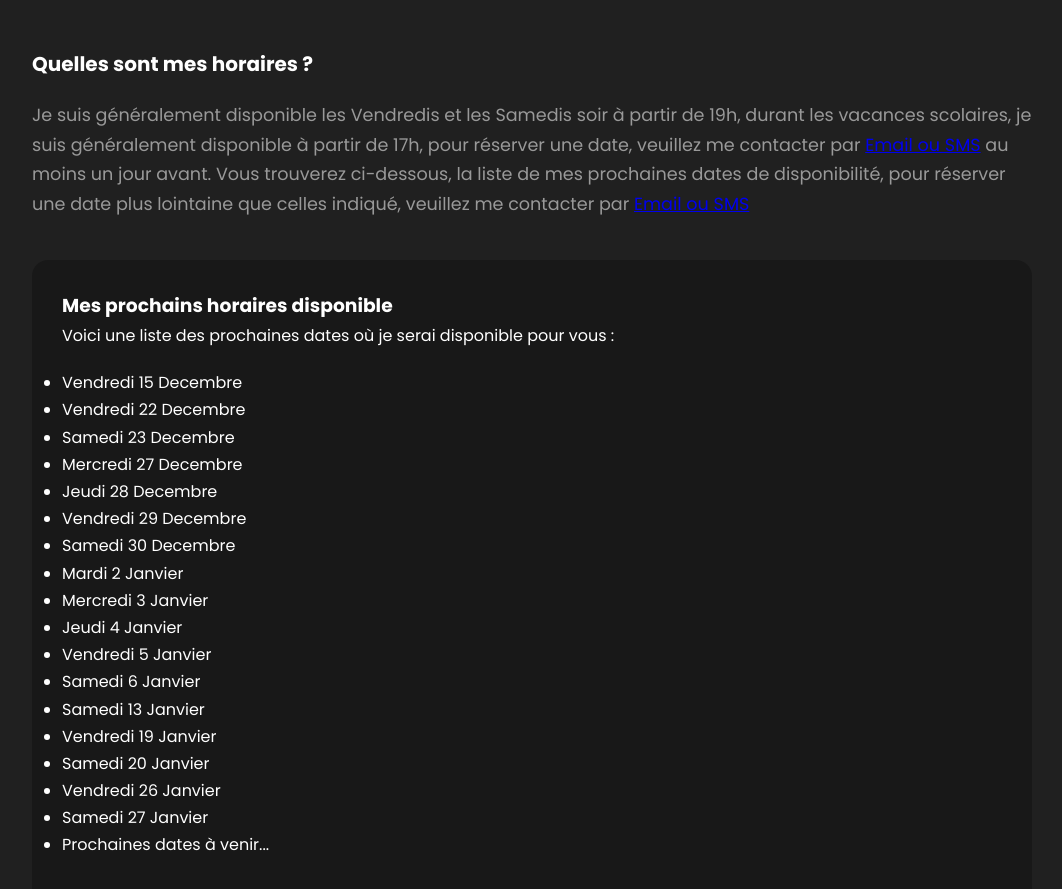
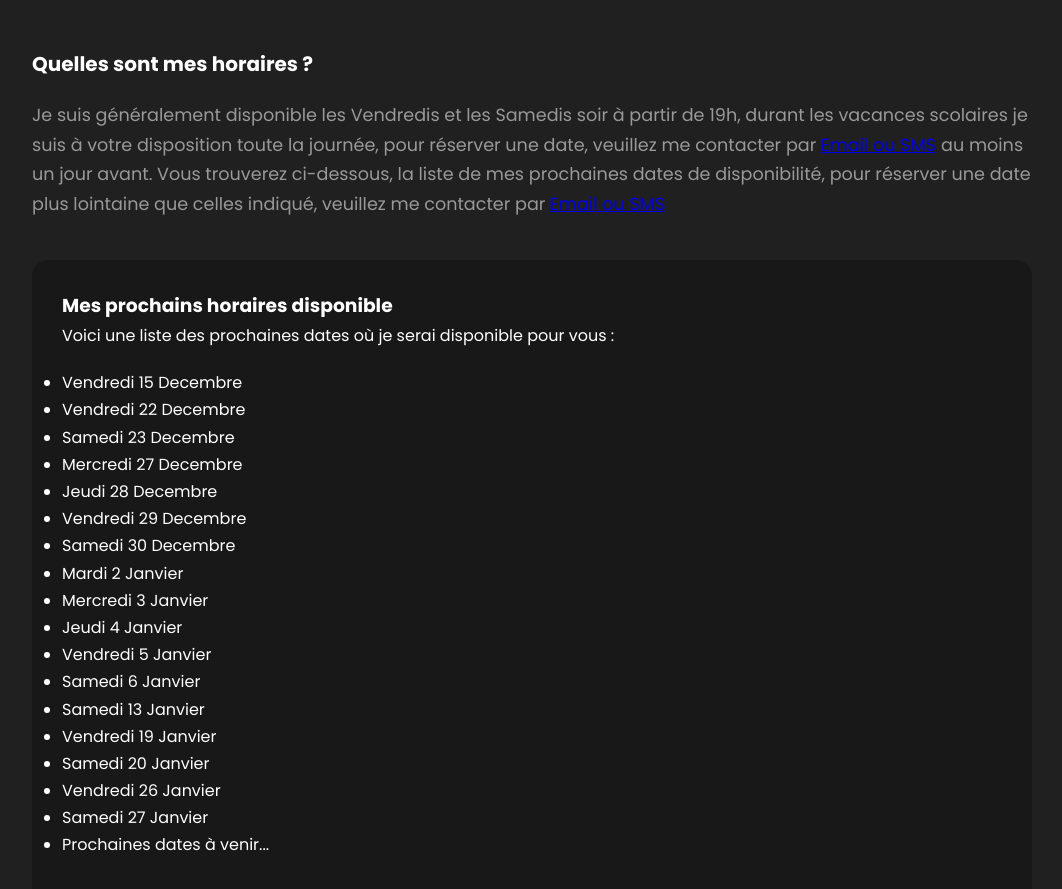
Before and after one commit to PikaFr/html, a plain HTML site: page index.html in a window 1280 px wide. Shown: the part 1336-2225 px from the top of the page, without its empty margins (108-1170 px from the left). Drawn offline with nearby package versions, Linux system fonts and the light colour scheme.

Commit message:
modified:   index.html

```diff
--- a/index.html
+++ b/index.html
@@ -67,7 +67,7 @@
 
             <h4>Quelles sont mes horaires ?</h4>
             <p>Je suis généralement disponible les Vendredis et les Samedis soir à partir de 19h, durant les vacances
-                scolaires, je suis généralement disponible à partir de 17h, pour réserver une
+                scolaires je suis à votre disposition toute la journée, pour réserver une
                 date,
                 veuillez me contacter par <a href="#contact">Email ou SMS</a> au moins un jour avant. Vous trouverez
                 ci-dessous, la liste de mes prochaines dates de disponibilité, pour réserver une date plus lointaine que
```
